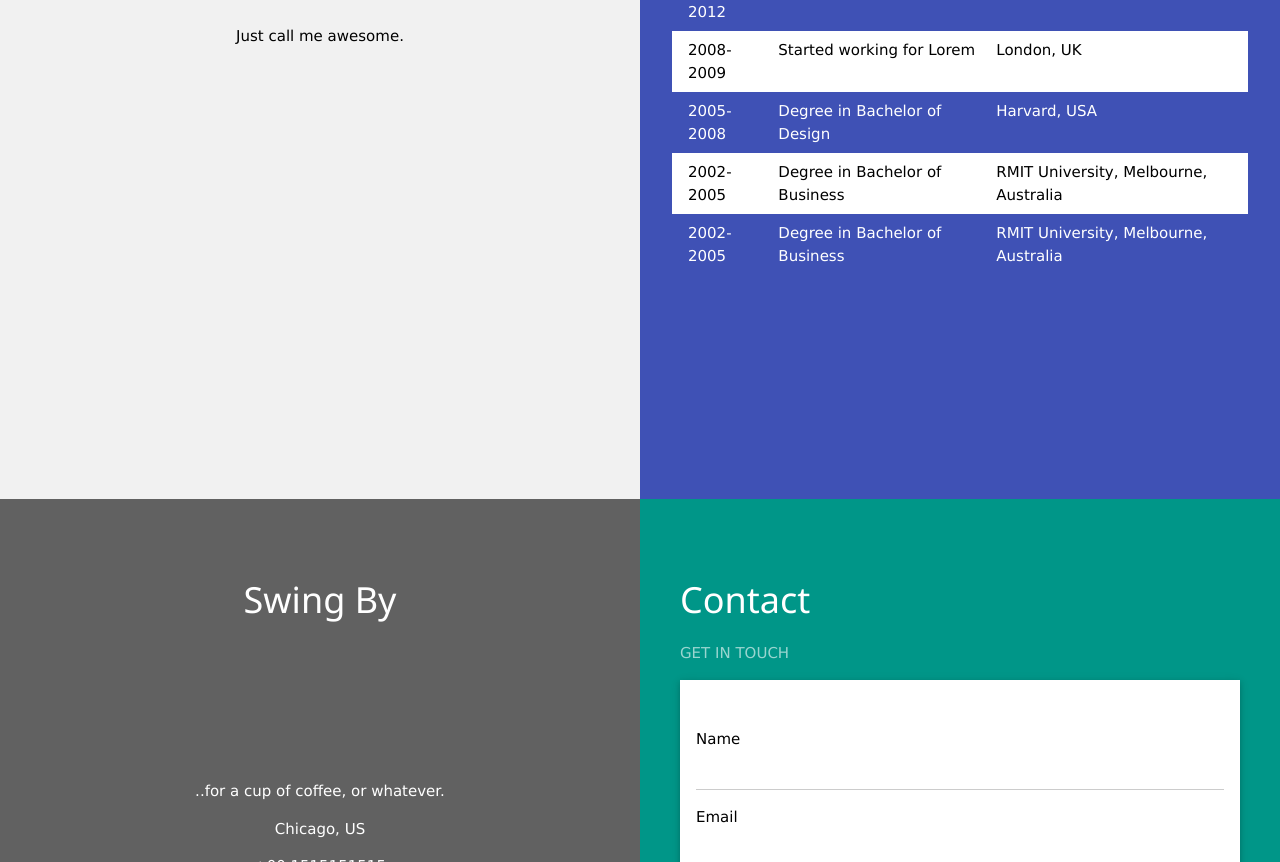
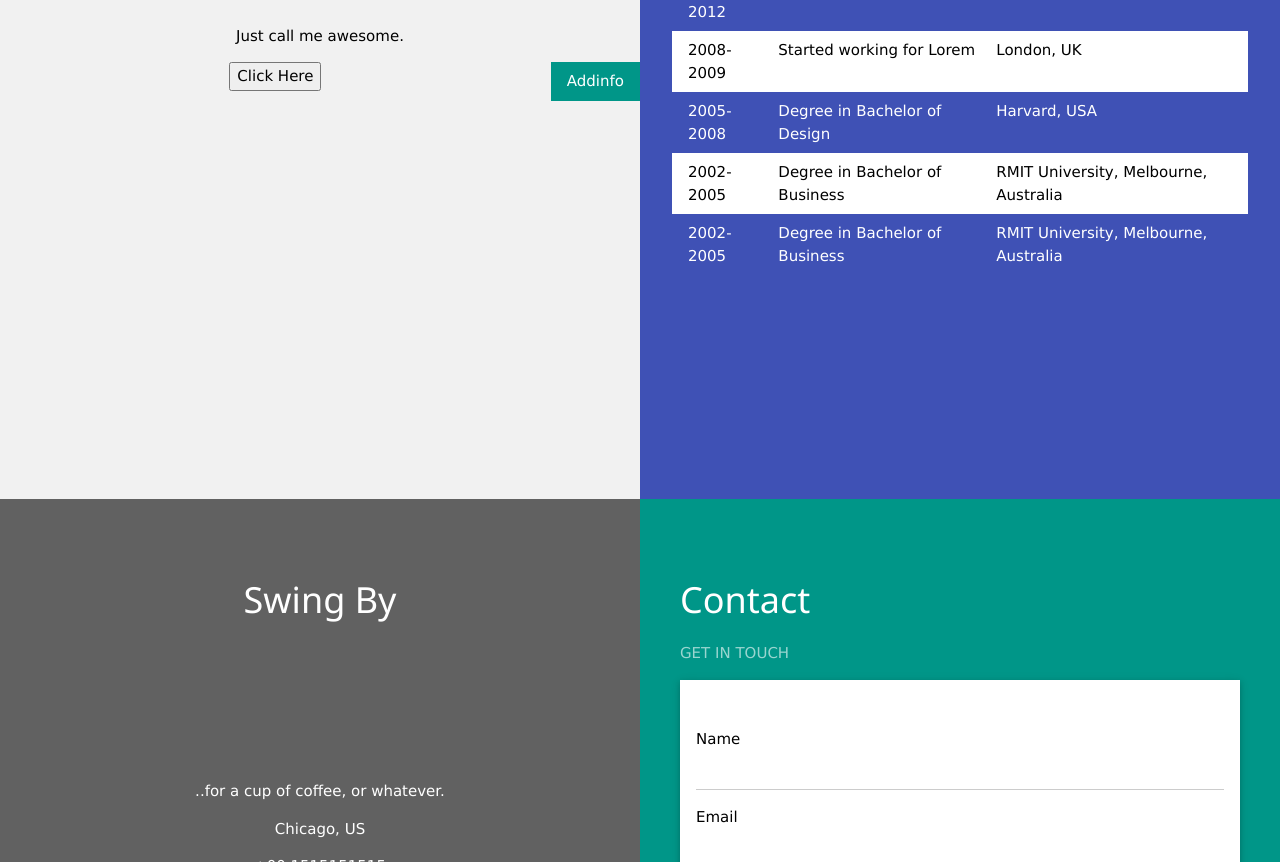
Before and after one commit to lakshay16/My_Analytics, a plain HTML site: page index.html in a window 1280 px wide. Shown: the part 1001-1863 px from the top of the page. Drawn offline with nearby package versions, Linux system fonts and the light colour scheme.

Commit message:
updated index

```diff
--- a/index.html
+++ b/index.html
@@ -63,6 +63,10 @@
       </div>
     </div><br>
     <p>Just call me awesome.</p>
+
+    <button  class="w3-button w3-teal w3-right"  onclick="window.location.href = 'http://localhost:3000/';" >Addinfo</button>
+
+     <button onclick="window.location.href = 'https://w3docs.com';">Click Here</button>
   </div>
   <div class="w3-half w3-indigo w3-container" style="min-height:800px">
     <div class="w3-padding-64 w3-center">
```
Also changed, not shown: 1 other file.
